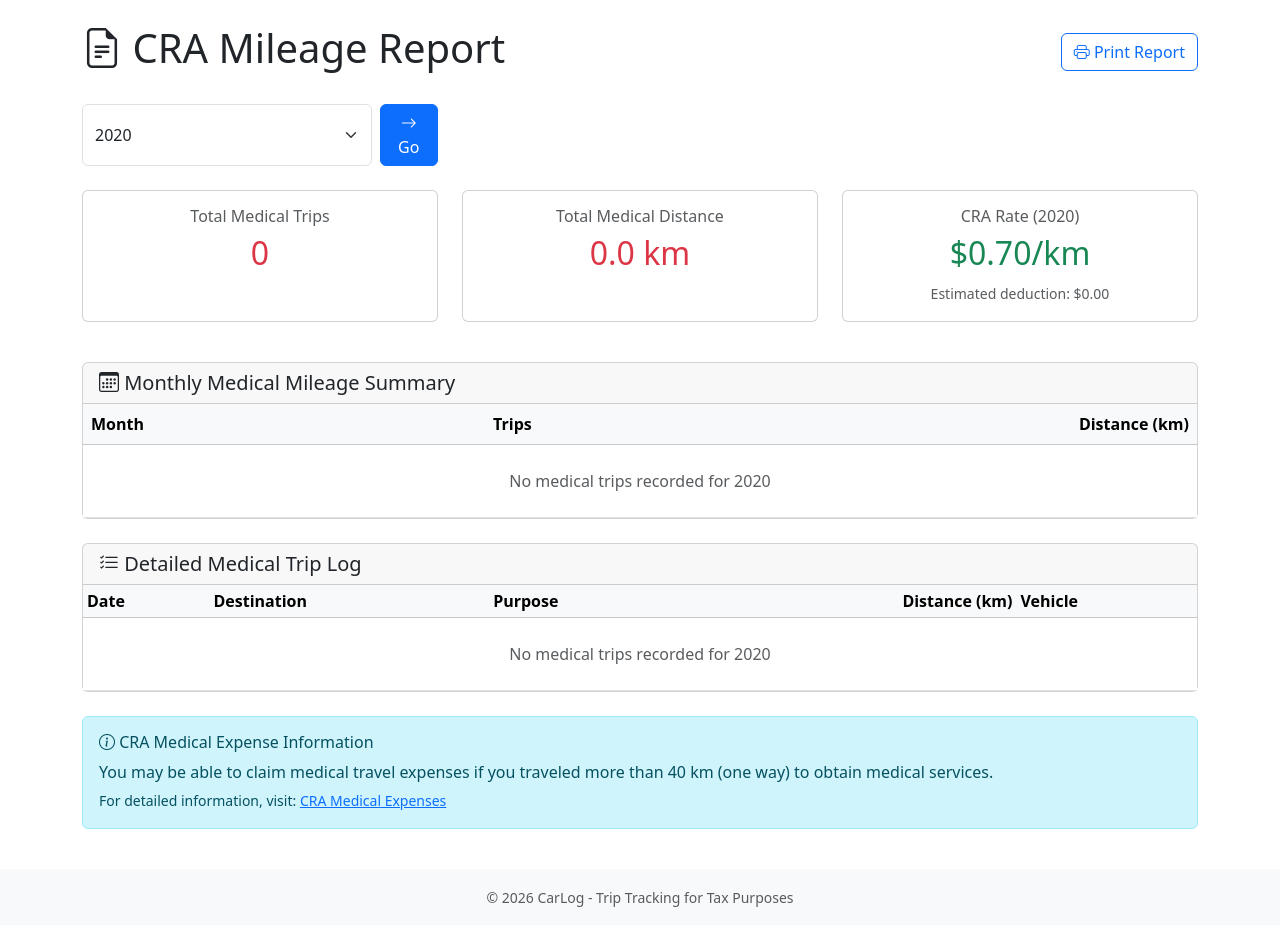
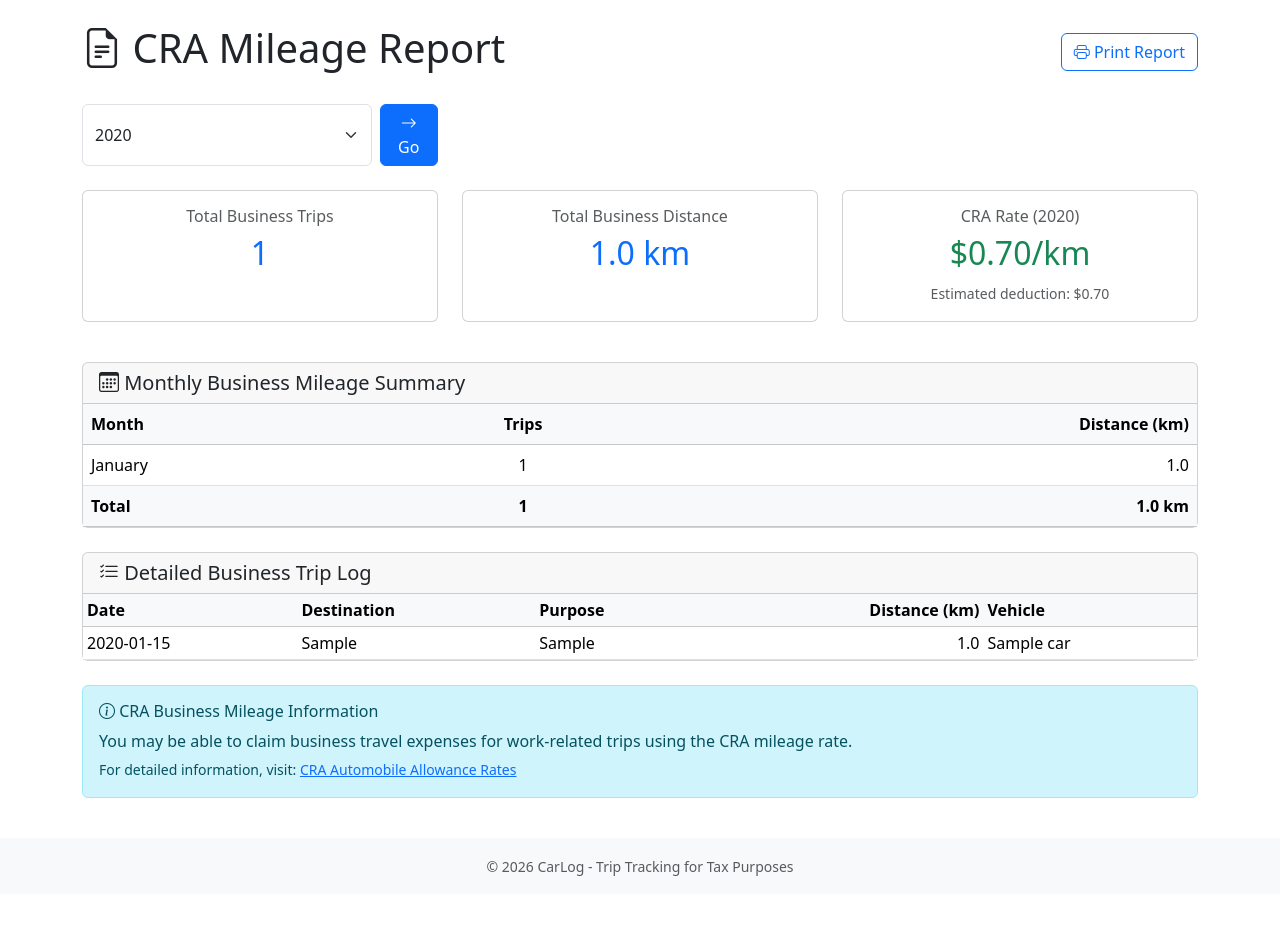
Before and after one commit to dgrant/django_carlog, a Django app: page /trips/reports/cra/ in a window 1280 px wide. Shown: the part 56-981 px from the top of the page. After the commit the page ends 932 px from the top, so only its background shows below. Run offline with Django 5.2, Linux system fonts and the light colour scheme; a user stored in the database is signed in; tables that the repository leaves empty hold one stand-in row (values such as "Sample post").

Commit message:
Remove medical references, simplify to business trip tracking (#422)
Co-authored-by: David Grant <dgrant@demonware.net>
Co-authored-by: Claude Opus 4.5 <noreply@anthropic.com>

```diff
--- a/templates/trips/cra_report.html
+++ b/templates/trips/cra_report.html
@@ -39,16 +39,16 @@
     <div class="col-md-4 mb-3">
         <div class="card h-100">
             <div class="card-body text-center">
-                <h6 class="text-muted">Total Medical Trips</h6>
-                <h2 class="text-danger">{{ medical_summary.trip_count|default:0 }}</h2>
+                <h6 class="text-muted">Total Business Trips</h6>
+                <h2 class="text-primary">{{ trips_summary.trip_count|default:0 }}</h2>
             </div>
         </div>
     </div>
     <div class="col-md-4 mb-3">
         <div class="card h-100">
             <div class="card-body text-center">
-                <h6 class="text-muted">Total Medical Distance</h6>
-                <h2 class="text-danger">{{ medical_summary.total_distance|floatformat:1|default:0 }} km</h2>
+                <h6 class="text-muted">Total Business Distance</h6>
+                <h2 class="text-primary">{{ trips_summary.total_distance|floatformat:1|default:0 }} km</h2>
             </div>
         </div>
     </div>
@@ -68,7 +68,7 @@
     <div class="col-12">
         <div class="card">
             <div class="card-header">
-                <h5 class="mb-0"><i class="bi bi-calendar3"></i> Monthly Medical Mileage Summary</h5>
+                <h5 class="mb-0"><i class="bi bi-calendar3"></i> Monthly Business Mileage Summary</h5>
             </div>
             <div class="card-body p-0">
                 <div class="table-responsive">
@@ -89,7 +89,7 @@
                             </tr>
                             {% empty %}
                             <tr>
-                                <td colspan="3" class="text-center text-muted py-4">No medical trips recorded for {{ selected_year }}</td>
+                                <td colspan="3" class="text-center text-muted py-4">No trips recorded for {{ selected_year }}</td>
                             </tr>
                             {% endfor %}
                         </tbody>
@@ -97,8 +97,8 @@
                         <tfoot class="table-light fw-bold">
                             <tr>
                                 <td>Total</td>
-                                <td class="text-center">{{ medical_summary.trip_count|default:0 }}</td>
-                                <td class="text-end">{{ medical_summary.total_distance|floatformat:1|default:0 }} km</td>
+                                <td class="text-center">{{ trips_summary.trip_count|default:0 }}</td>
+                                <td class="text-end">{{ trips_summary.total_distance|floatformat:1|default:0 }} km</td>
                             </tr>
                         </tfoot>
                         {% endif %}
@@ -114,7 +114,7 @@
     <div class="col-12">
         <div class="card">
             <div class="card-header">
-                <h5 class="mb-0"><i class="bi bi-list-check"></i> Detailed Medical Trip Log</h5>
+                <h5 class="mb-0"><i class="bi bi-list-check"></i> Detailed Business Trip Log</h5>
             </div>
             <div class="card-body p-0">
                 <div class="table-responsive">
@@ -129,7 +129,7 @@
                             </tr>
                         </thead>
                         <tbody>
-                            {% for trip in medical_trips %}
+                            {% for trip in trips %}
                             <tr>
                                 <td>{{ trip.date|date:"Y-m-d" }}</td>
                                 <td>{{ trip.destination }}</td>
@@ -139,7 +139,7 @@
                             </tr>
                             {% empty %}
                             <tr>
-                                <td colspan="5" class="text-center text-muted py-4">No medical trips recorded for {{ selected_year }}</td>
+                                <td colspan="5" class="text-center text-muted py-4">No trips recorded for {{ selected_year }}</td>
                             </tr>
                             {% endfor %}
                         </tbody>
@@ -154,9 +154,9 @@
 <div class="row mt-4 d-print-none">
     <div class="col-12">
         <div class="alert alert-info">
-            <h6><i class="bi bi-info-circle"></i> CRA Medical Expense Information</h6>
-            <p class="mb-1">You may be able to claim medical travel expenses if you traveled more than 40 km (one way) to obtain medical services.</p>
-            <p class="mb-0"><small>For detailed information, visit: <a href="https://www.canada.ca/en/revenue-agency/services/tax/individuals/topics/about-your-tax-return/tax-return/completing-a-tax-return/deductions-credits-expenses/lines-33099-33199-eligible-medical-expenses-you-claim-on-your-tax-return.html" target="_blank">CRA Medical Expenses</a></small></p>
+            <h6><i class="bi bi-info-circle"></i> CRA Business Mileage Information</h6>
+            <p class="mb-1">You may be able to claim business travel expenses for work-related trips using the CRA mileage rate.</p>
+            <p class="mb-0"><small>For detailed information, visit: <a href="https://www.canada.ca/en/revenue-agency/services/tax/businesses/topics/payroll/benefits-allowances/automobile/automobile-motor-vehicle-allowances/automobile-allowance-rates.html" target="_blank">CRA Automobile Allowance Rates</a></small></p>
         </div>
     </div>
 </div>
--- a/templates/trips/trip_form.html
+++ b/templates/trips/trip_form.html
@@ -102,7 +102,6 @@
             <div class="card-body">
                 <h6 class="card-title"><i class="bi bi-lightbulb"></i> Quick Tips</h6>
                 <ul class="small mb-0">
-                    <li>For medical trips, use "Medical" as the reason for CRA tracking</li>
                     <li>Round-trip distance should include both ways</li>
                     <li>Common destinations will auto-suggest as you type</li>
                 </ul>
--- a/templates/trips/trip_list.html
+++ b/templates/trips/trip_list.html
@@ -95,11 +95,7 @@
                                 <td>{{ trip.date|date:"M d, Y" }}</td>
                                 <td>{{ trip.destination }}</td>
                                 <td>
-                                    {% if trip.reason == "Medical" %}
-                                    <span class="badge bg-danger">{{ trip.reason }}</span>
-                                    {% else %}
                                     <span class="badge bg-secondary">{{ trip.reason }}</span>
-                                    {% endif %}
                                 </td>
                                 <td>{{ trip.distance }} km</td>
                                 <td>{{ trip.car.name }}</td>
--- a/trips/views.py
+++ b/trips/views.py
@@ -98,13 +98,10 @@ class DashboardView(LoginRequiredMixin, TemplateView):
 
         # Get trips for current year
         year_trips = Trip.objects.filter(date__year=current_year)
-        medical_trips = year_trips.filter(reason__icontains="medical")
 
         context["current_year"] = current_year
         context["trips_this_year"] = year_trips.count()
         context["total_distance_year"] = year_trips.aggregate(total=Sum("distance"))["total"] or Decimal(0)
-        context["medical_trips_year"] = medical_trips.count()
-        context["medical_distance_year"] = medical_trips.aggregate(total=Sum("distance"))["total"] or Decimal(0)
         context["recent_trips"] = Trip.objects.all()[:10]
 
         return context
@@ -266,27 +263,15 @@ class CRAReportView(LoginRequiredMixin, TemplateView):
             selected_year = years[0] if years else date.today().year
         context["selected_year"] = selected_year
 
-        # Get all trips for the year (for total km calculation)
-        all_trips = Trip.objects.filter(date__year=selected_year).select_related("car")
-
-        # Get medical/business trips
-        medical_trips = all_trips.filter(reason__icontains="medical").order_by("date")
-        context["medical_trips"] = medical_trips
+        # Get all trips for the year
+        all_trips = Trip.objects.filter(date__year=selected_year).select_related("car").order_by("date")
+        context["trips"] = all_trips
 
         # Summary statistics
-        total_all_trips = all_trips.aggregate(
-            trip_count=Sum("pk"),  # Will be replaced with Count
-            total_distance=Sum("distance"),
-        )
-        context["all_trips_summary"] = {
+        trips_summary = all_trips.aggregate(total_distance=Sum("distance"))
+        context["trips_summary"] = {
             "trip_count": all_trips.count(),
-            "total_distance": total_all_trips["total_distance"] or Decimal(0),
-        }
-
-        medical_summary = medical_trips.aggregate(total_distance=Sum("distance"))
-        context["medical_summary"] = {
-            "trip_count": medical_trips.count(),
-            "total_distance": medical_summary["total_distance"] or Decimal(0),
+            "total_distance": trips_summary["total_distance"] or Decimal(0),
         }
 
         # Monthly breakdown
@@ -306,7 +291,7 @@ class CRAReportView(LoginRequiredMixin, TemplateView):
             "December",
         ]
         for month in range(1, 13):
-            month_trips = medical_trips.filter(date__month=month)
+            month_trips = all_trips.filter(date__month=month)
             if month_trips.exists():
                 month_total = month_trips.aggregate(total=Sum("distance"))["total"] or Decimal(0)
                 monthly_data.append(
@@ -322,8 +307,8 @@ class CRAReportView(LoginRequiredMixin, TemplateView):
         # CRA rate and estimated deduction
         cra_rate = self.CRA_RATES.get(selected_year, Decimal("0.70"))
         context["cra_rate"] = cra_rate
-        medical_distance = context["medical_summary"]["total_distance"]
-        context["estimated_deduction"] = medical_distance * cra_rate
+        business_distance = context["trips_summary"]["total_distance"]
+        context["estimated_deduction"] = business_distance * cra_rate
 
         # Odometer readings for fiscal year (CRA requirement)
         cars = Car.objects.all()
@@ -351,14 +336,12 @@ class CRAReportView(LoginRequiredMixin, TemplateView):
 
             # Get car's trips for the year
             car_trips = all_trips.filter(car=car)
-            car_medical_trips = medical_trips.filter(car=car)
             car_logged_km = car_trips.aggregate(total=Sum("distance"))["total"] or Decimal(0)
-            car_medical_km = car_medical_trips.aggregate(total=Sum("distance"))["total"] or Decimal(0)
 
             # Calculate business use percentage
             business_percentage = None
             if total_km_driven and total_km_driven > 0:
-                business_percentage = (float(car_medical_km) / total_km_driven) * 100
+                business_percentage = (float(car_logged_km) / total_km_driven) * 100
 
             car_odometer_data.append(
                 {
@@ -367,7 +350,7 @@ class CRAReportView(LoginRequiredMixin, TemplateView):
                     "end_reading": end_reading,
                     "total_km_driven": total_km_driven,
                     "logged_km": car_logged_km,
-                    "medical_km": car_medical_km,
+                    "business_km": car_logged_km,
                     "business_percentage": business_percentage,
                 }
             )
```
Also changed, not shown: templates/trips/dashboard.html (+4 -30 lines), trips/tests/test_views.py (+9 -10 lines), .claude/settings.local.json (added).
